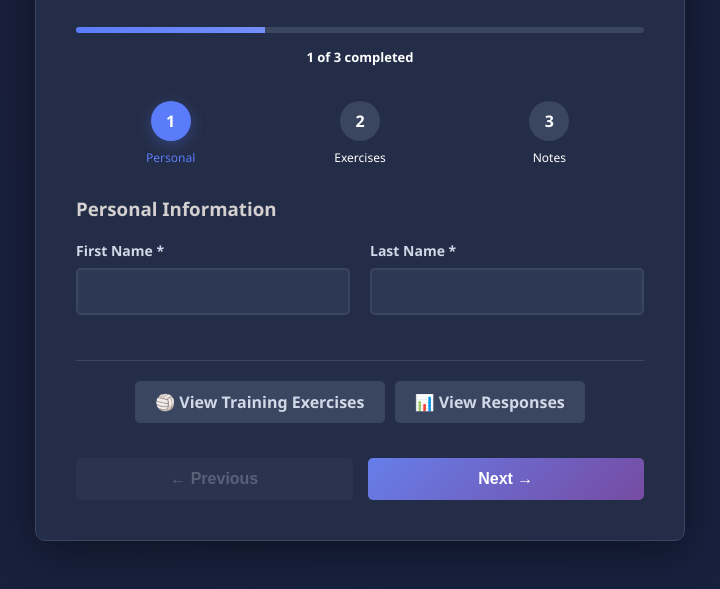
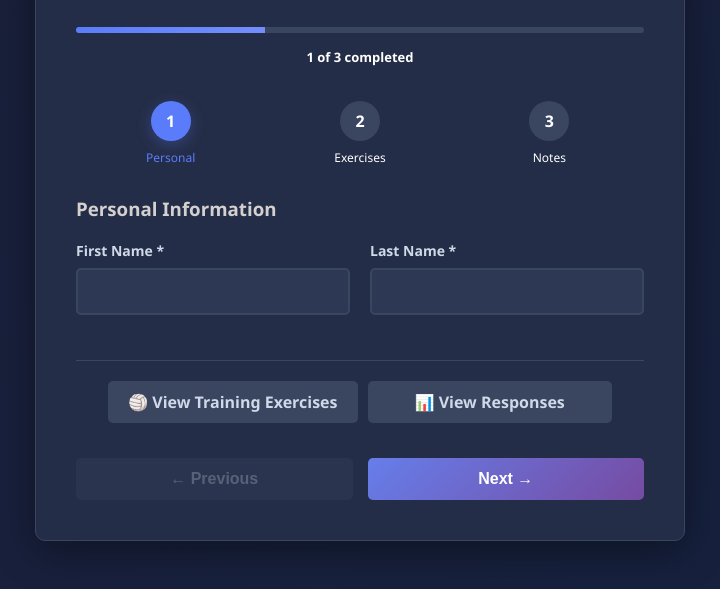
Before and after one commit to Sandex-31/Volley-Form, a plain HTML site: page index.html in a window 1280 px wide. Shown: the part 195-784 px from the top of the page, without its empty margins (280-1000 px from the left). Drawn offline with Linux system fonts and the light colour scheme.

Commit message:
[Fix] Minor-fix

```diff
--- a/index.html
+++ b/index.html
@@ -64,7 +64,7 @@
 
                 <div style="text-align: center; margin-top: 20px; padding-top: 20px; border-top: 1px solid #3a4560; display: flex; gap: 10px; justify-content: center; flex-wrap: wrap;">
                     <a href="public-exercises.html" style="display: inline-block; padding: 10px 20px; background: #3a4560; color: #d0d9e8; text-decoration: none; border-radius: 5px; font-weight: 600; transition: all 0.3s;" onmouseover="this.style.background='#4a5575'" onmouseout="this.style.background='#3a4560'">🏐 View Training Exercises</a>
-                    <a href="responses.html" style="display: inline-block; padding: 10px 20px; background: #3a4560; color: #d0d9e8; text-decoration: none; border-radius: 5px; font-weight: 600; transition: all 0.3s;" onmouseover="this.style.background='#4a5575'" onmouseout="this.style.background='#3a4560'">📊 View Responses</a>
+                    <a href="responses.html" style="display: inline-block; padding: 10px 47px; background: #3a4560; color: #d0d9e8; text-decoration: none; border-radius: 5px; font-weight: 600; transition: all 0.3s;" onmouseover="this.style.background='#4a5575'" onmouseout="this.style.background='#3a4560'">📊 View Responses</a>
                 </div>
             </div>
 
```
Also changed, not shown: public-exercises.html (+0 -3 lines).
